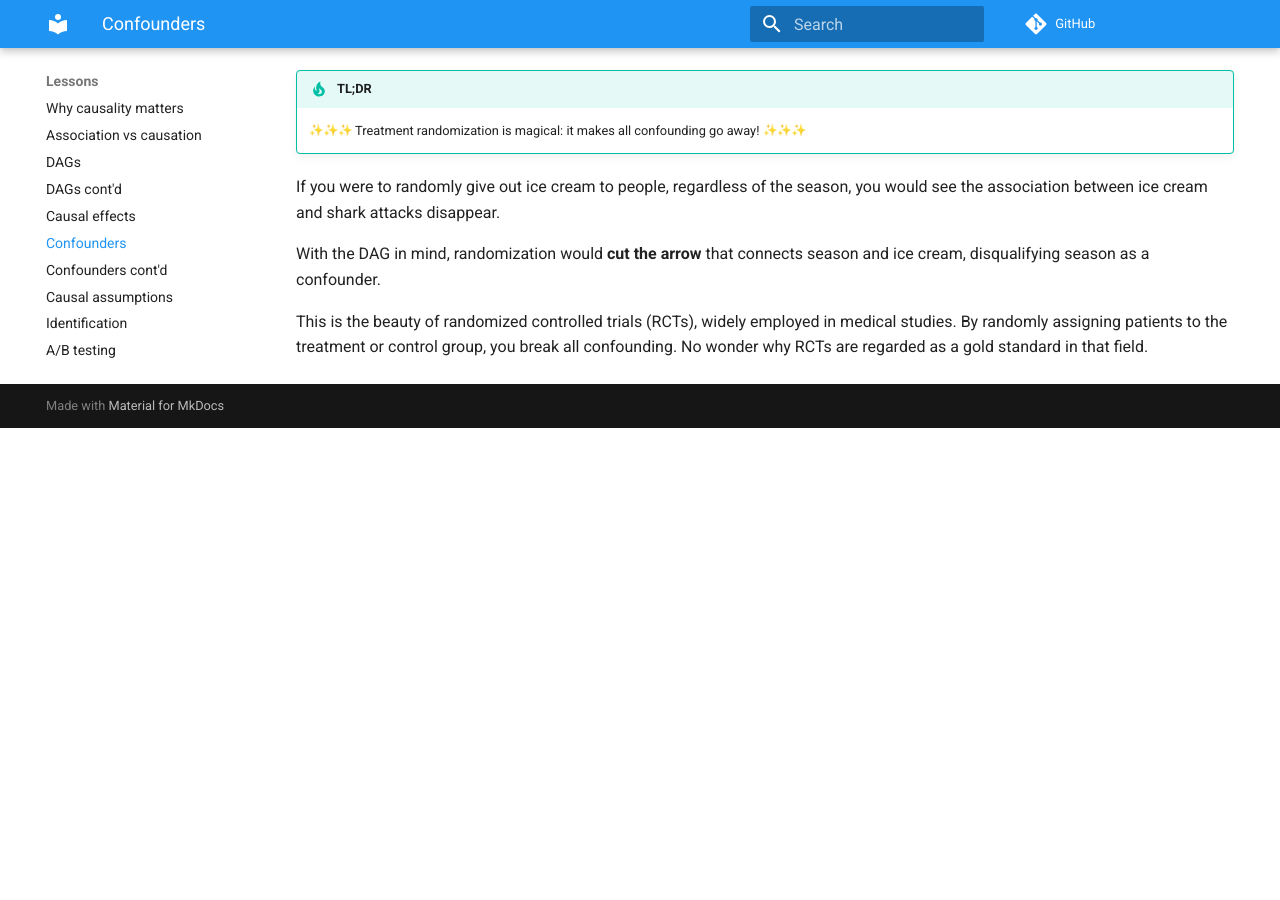
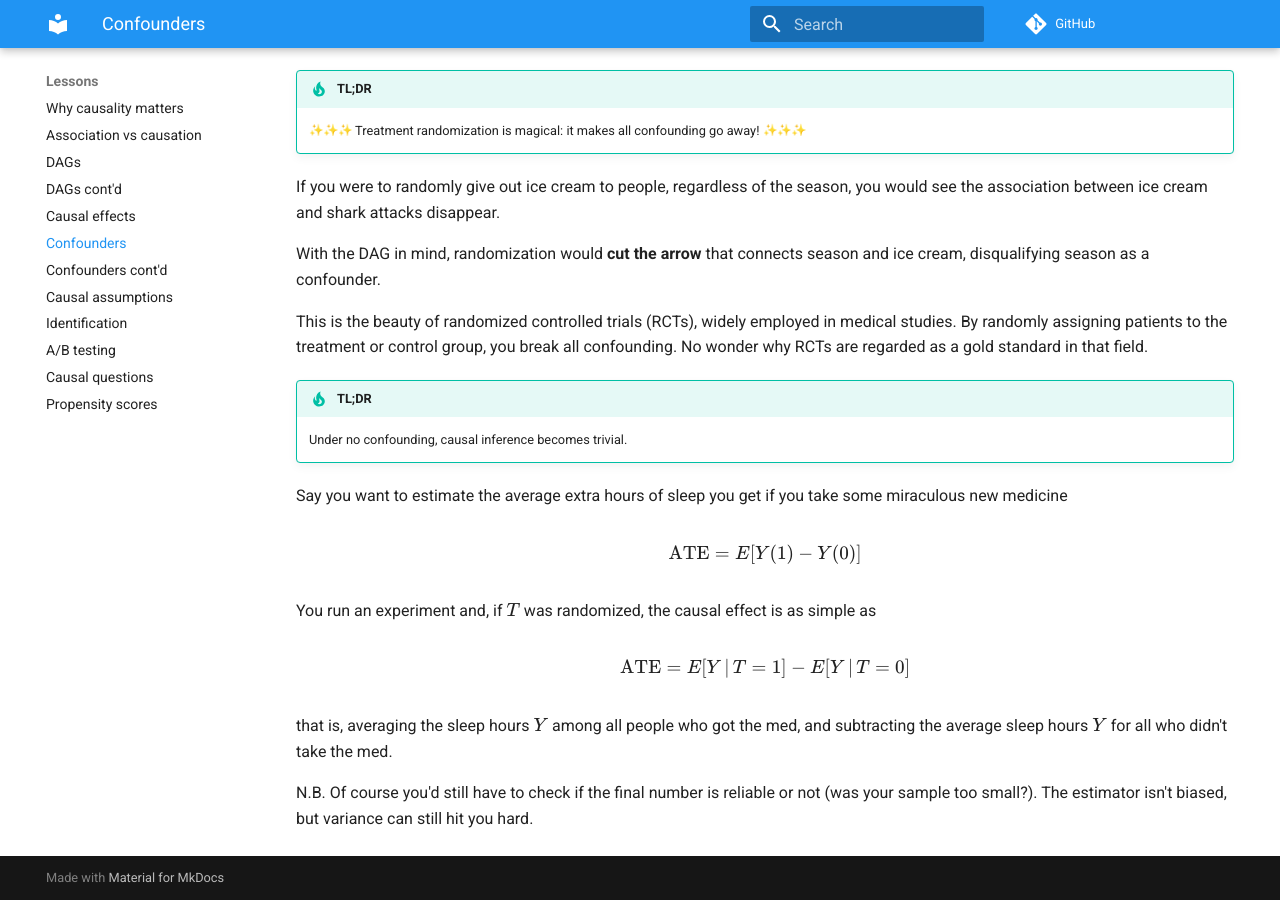
Before and after one commit to emilioMaddalena/causal-inference-studies, an MkDocs documentation site: the page built from material/confounders.md, in a window 1280 px wide and 900 px high, scrolled down 1997 px. Built offline with MkDocs 1.6.1 and Material for MkDocs 9.7.7, drawn with Linux system fonts in a browser that asks for light colours; emoji names are drawn with the system emoji font; comment, search, counter and statistics services are not loaded; before the commit the page ends 2425 px from its top, so only the background shows below that.

Commit message:
Add TL;DR on treatment randomization

```diff
--- a/material/confounders.md
+++ b/material/confounders.md
@@ -41,3 +41,18 @@
 With the DAG in mind, randomization would **cut the arrow** that connects season and ice cream, disqualifying season as a confounder.
 
 This is the beauty of randomized controlled trials (RCTs), widely employed in medical studies. By randomly assigning patients to the treatment or control group, you break all confounding. No wonder why RCTs are regarded as a gold standard in that field.
+
+!!! tip "TL;DR"
+    Under no confounding, causal inference becomes trivial.
+
+Say you want to estimate the average extra hours of sleep you get if you take some miraculous new medicine
+
+$$\text{ATE} = E[Y(1) - Y(0)]$$
+
+You run an experiment and, if $T$ was randomized, the causal effect is as simple as
+
+$$\text{ATE} = E[Y \, | \, T=1] - E[Y \, | \, T=0]$$
+
+that is, averaging the sleep hours $Y$ among all people who got the med, and subtracting the average sleep hours $Y$ for all who didn't take the med.
+
+N.B. Of course you'd still have to check if the final number is reliable or not (was your sample too small?). The estimator isn't biased, but variance can still hit you hard.
```
